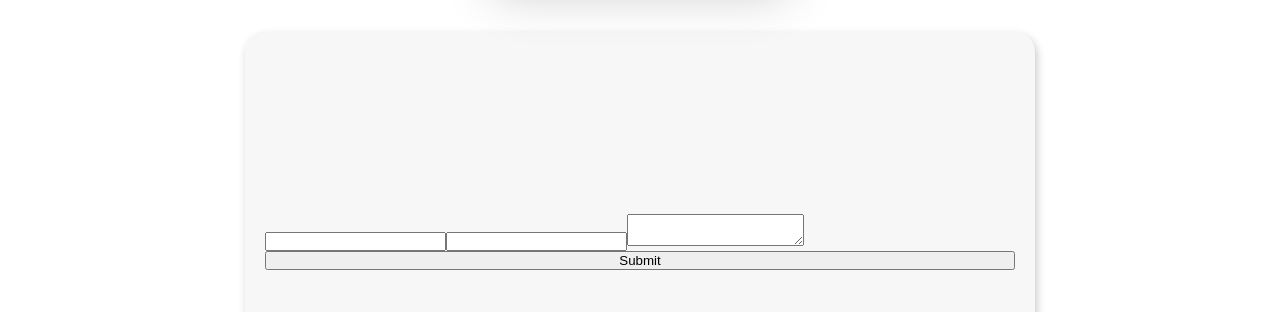
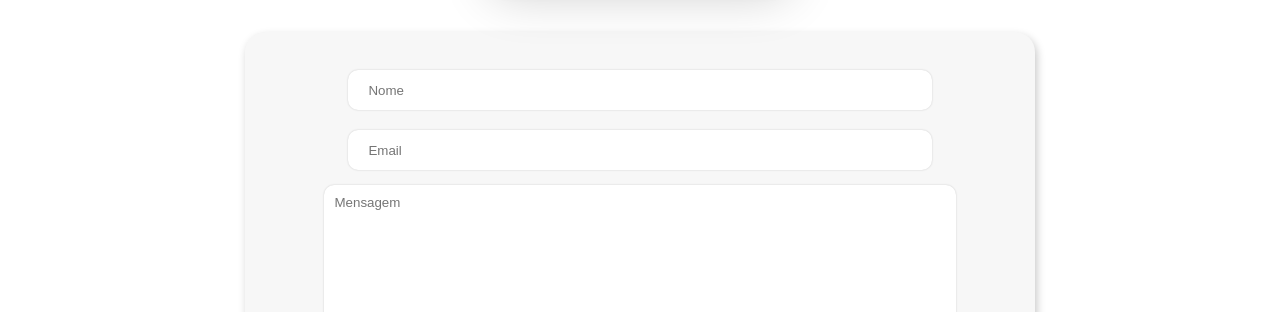
Before and after one commit to rafaelgust/simulado_cnh_webReactjs, a React (Create React App) app: page /contact in a window 1280 px wide. Shown: the part 488-800 px from the top of the page. Built offline with nearby package versions, Linux system fonts and the light colour scheme.

Commit message:
contact style ok

```diff
--- /dev/null
+++ b/src/components/form/Contato.css
@@ -0,0 +1,46 @@
+form{
+    display: flex;
+    flex-direction: column;
+    justify-content: center;
+    align-items: center;
+    text-align: center;
+    width: 100%;
+    height: 100%;
+}
+
+form input[type=text] {
+    width: 80%;
+    height: 30px;
+    padding: 5px 20px;
+    margin: 10px;
+    border: none;
+    border-radius: 10px;
+    box-shadow: 0px 0 2px 0 rgb(0 0 0 / 19%);
+}
+
+form textarea{
+    resize: none;
+    width: 90%;
+    height: 150px;
+    padding: 10px;
+    margin: 5px;
+    border: none;
+    border-radius: 10px;
+    box-shadow: 0px 0 2px 0 rgb(0 0 0 / 19%);
+}
+
+form input[type=submit] {
+    width: 200px;
+    height: 40px;
+    padding: 5px 20px;
+    margin: 10px;
+    border: none;
+    border-radius: 10px;
+    box-shadow: 0px 0 2px 0 rgb(0 0 0 / 19%);
+    cursor: pointer;
+}
+
+form input[type=submit]:hover {
+    background-color: rgb(0, 68, 146);
+    color: white;
+}
--- a/src/components/form/Contato.jsx
+++ b/src/components/form/Contato.jsx
@@ -1,4 +1,5 @@
 import { useState } from "react";
+import './Contato.css';
 
 function ContatoForm() {
     const [name, setName] = useState("");
@@ -7,7 +8,7 @@ function ContatoForm() {
 
     const handleSubmit = (event) => {
       event.preventDefault();
-      alert(`The name you entered was: ${name}`)
+      alert(`The name you entered was: ${name} ${email} ${text}`)
     }
 
     return (
@@ -15,15 +16,18 @@ function ContatoForm() {
         <label>
             <input
             type="text"
+            placeholder="Nome"
             value={name}
             onChange={(e) => setName(e.target.value)}
             />
             <input
             type="text"
+            placeholder="Email"
             value={email}
             onChange={(e) => setEmail(e.target.value)}
             />
             <textarea
+            placeholder="Mensagem"
             value={text}
             onChange={(e) => setText(e.target.value)}
             />
--- a/src/index.css
+++ b/src/index.css
@@ -149,14 +149,6 @@ code {
   padding: 10px 20px 10px 20px;
 }
 
-.contactContainer form{
-  display: flex;
-  flex-direction: column;
-  justify-content: center;
-  width: 100%;
-  height: 100%;
-}
-
 @media only screen and (max-width: 435px) {
   .header{
     height: 360px;
```
